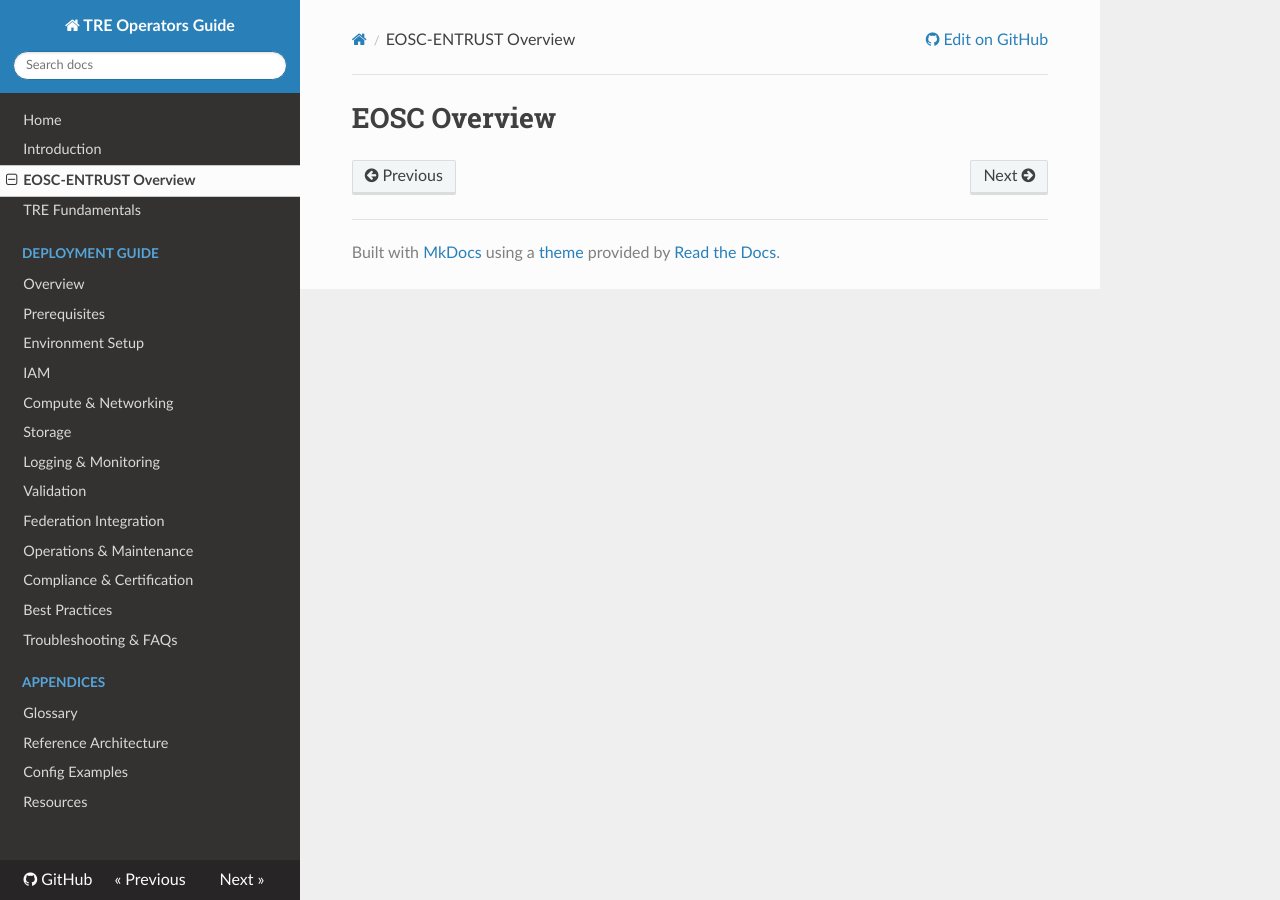
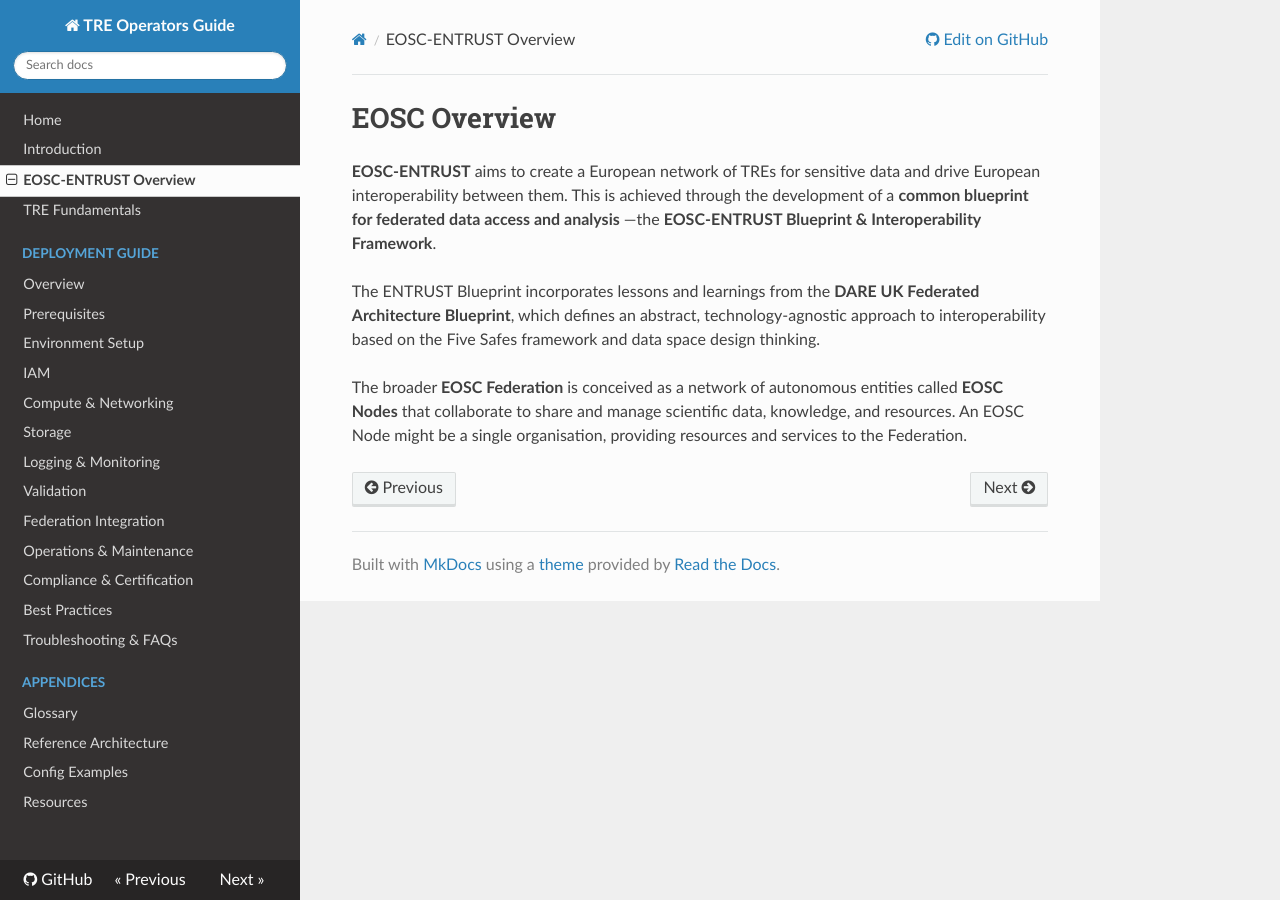
Before and after one commit to unioslo/tre-operators-docs, an MkDocs documentation site: the page built from docs/eosc-overview.md, in a window 1280 px wide. Built offline with MkDocs 1.6.1, drawn with Linux system fonts in a browser that asks for light colours; nearby versions of some CDN libraries.

Commit message:
Add detailed overview of EOSC-ENTRUST and its framework to eosc-overview.md

```diff
--- a/docs/eosc-overview.md
+++ b/docs/eosc-overview.md
@@ -1 +1,7 @@
 # EOSC Overview
+
+**EOSC-ENTRUST** aims to create a European network of TREs for sensitive data and drive European interoperability between them. This is achieved through the development of a **common blueprint for federated data access and analysis** —the **EOSC-ENTRUST Blueprint & Interoperability Framework**.
+
+The ENTRUST Blueprint incorporates lessons and learnings from the **DARE UK Federated Architecture Blueprint**, which defines an abstract, technology-agnostic approach to interoperability based on the Five Safes framework and data space design thinking.
+
+The broader **EOSC Federation** is conceived as a network of autonomous entities called **EOSC Nodes** that collaborate to share and manage scientific data, knowledge, and resources. An EOSC Node might be a single organisation, providing resources and services to the Federation.
```
